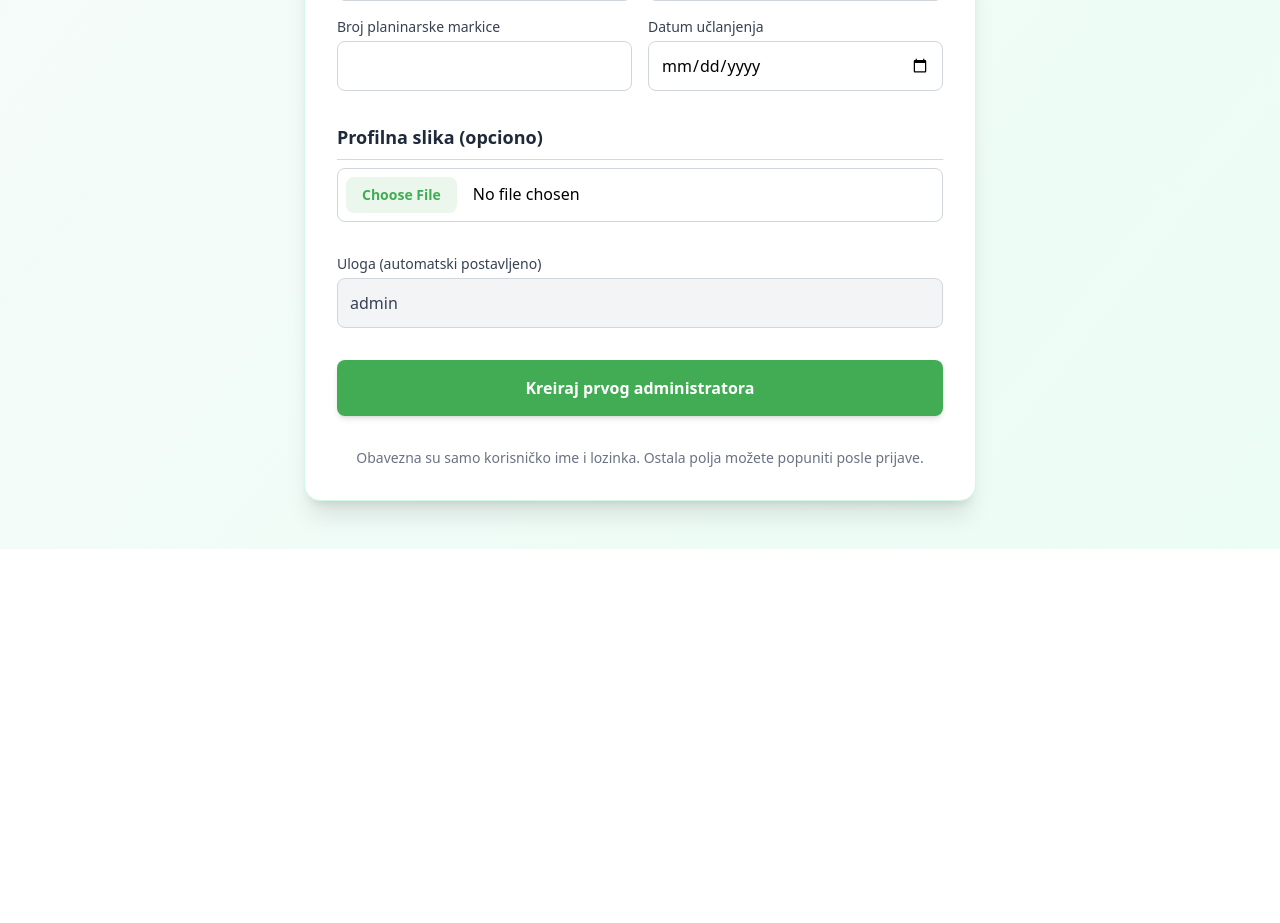
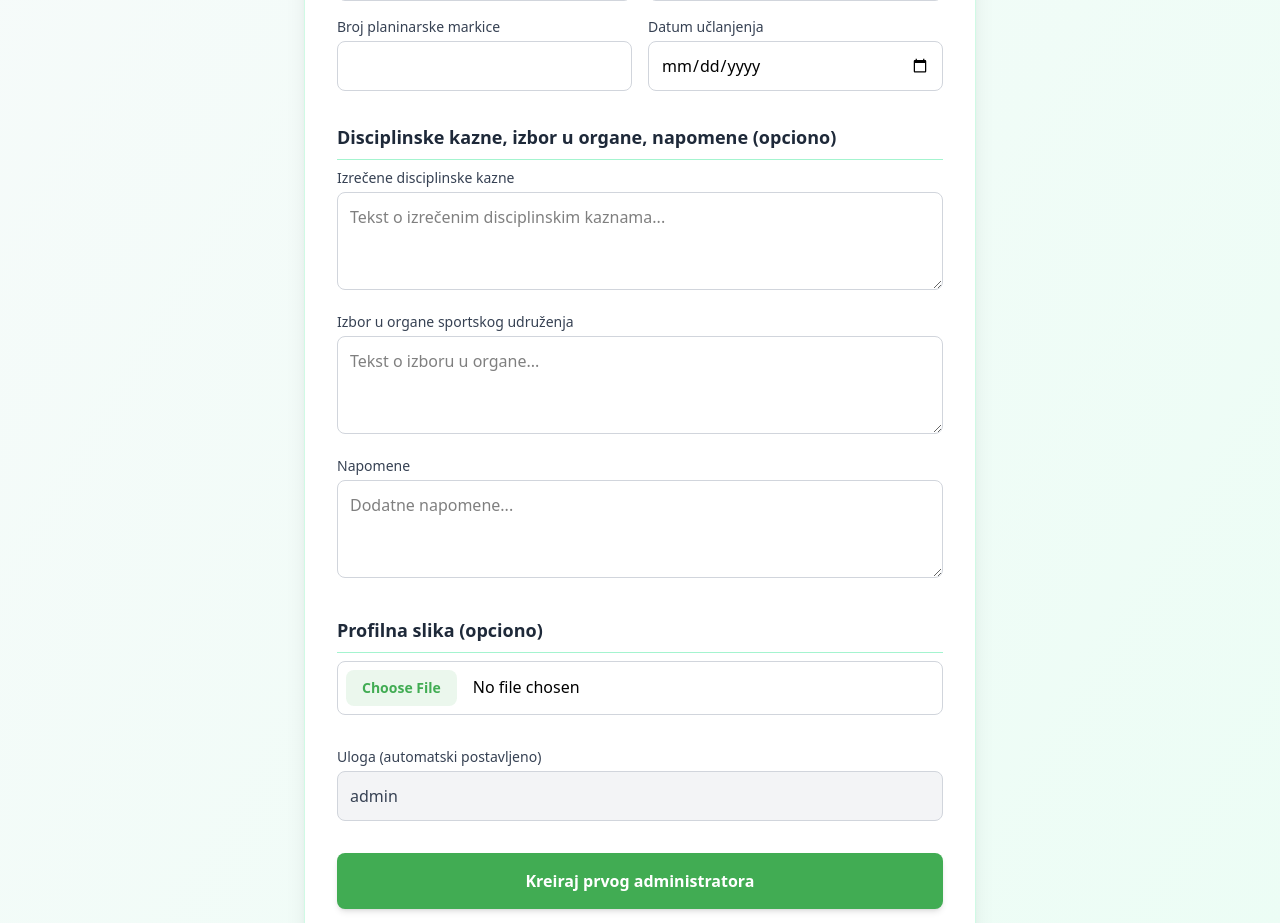
Before and after one commit to IrfanCatovic/Beleg, a React (Vite) app: page /adminregister in a window 1280 px wide. Shown: the part 1080-2003 px from the top of the page. Before the commit the page ends 1629 px from the top, so only its background shows below. Built offline with nearby package versions, Linux system fonts and the light colour scheme; no server answers.

Commit message:
Enhance RegisterAdmin component and backend models to include optional fields for disciplinary actions, organizational elections, and additional notes. Update form handling and validation to accommodate new inputs.

```diff
--- a/src/pages/RegisterAdmin.tsx
+++ b/src/pages/RegisterAdmin.tsx
@@ -18,6 +18,9 @@ const initialForm = {
   brojPlaninarskeLegitimacije: '',
   brojPlaninarskeMarkice: '',
   datumUclanjenja: '',
+  izreceneDisciplinskeKazne: '',
+  izborUOrganeSportskogUdruzenja: '',
+  napomene: '',
 }
 
 export default function RegisterAdmin() {
@@ -45,7 +48,7 @@ export default function RegisterAdmin() {
     checkSetup()
   }, [navigate])
 
-  const handleChange = (e: React.ChangeEvent<HTMLInputElement | HTMLSelectElement>) => {
+  const handleChange = (e: React.ChangeEvent<HTMLInputElement | HTMLSelectElement | HTMLTextAreaElement>) => {
     setForm({ ...form, [e.target.name]: e.target.value })
   }
 
@@ -82,6 +85,7 @@ export default function RegisterAdmin() {
         'fullName', 'imeRoditelja', 'pol', 'datumRodjenja', 'drzavljanstvo',
         'adresa', 'telefon', 'email', 'brojLicnogDokumenta',
         'brojPlaninarskeLegitimacije', 'brojPlaninarskeMarkice', 'datumUclanjenja',
+        'izreceneDisciplinskeKazne', 'izborUOrganeSportskogUdruzenja', 'napomene',
       ]
       optional.forEach((key) => {
         const val = form[key]?.trim()
@@ -305,6 +309,48 @@ export default function RegisterAdmin() {
             </div>
           </div>
 
+          {/* Disciplinske kazne, izbor u organe, napomene */}
+          <div className={sectionClass}>
+            <h3 className="text-lg font-semibold text-gray-800 border-b border-emerald-200 pb-2 mb-2">
+              Disciplinske kazne, izbor u organe, napomene (opciono)
+            </h3>
+            <div className="space-y-4">
+              <div>
+                <label className={labelClass}>Izrečene disciplinske kazne</label>
+                <textarea
+                  name="izreceneDisciplinskeKazne"
+                  value={form.izreceneDisciplinskeKazne}
+                  onChange={handleChange}
+                  rows={3}
+                  className={inputClass}
+                  placeholder="Tekst o izrečenim disciplinskim kaznama..."
+                />
+              </div>
+              <div>
+                <label className={labelClass}>Izbor u organe sportskog udruženja</label>
+                <textarea
+                  name="izborUOrganeSportskogUdruzenja"
+                  value={form.izborUOrganeSportskogUdruzenja}
+                  onChange={handleChange}
+                  rows={3}
+                  className={inputClass}
+                  placeholder="Tekst o izboru u organe..."
+                />
+              </div>
+              <div>
+                <label className={labelClass}>Napomene</label>
+                <textarea
+                  name="napomene"
+                  value={form.napomene}
+                  onChange={handleChange}
+                  rows={3}
+                  className={inputClass}
+                  placeholder="Dodatne napomene..."
+                />
+              </div>
+            </div>
+          </div>
+
           {/* Avatar */}
           <div className={sectionClass}>
             <h3 className="text-lg font-semibold text-gray-800 border-b border-emerald-200 pb-2 mb-2">
```
Also changed, not shown: 2 other files (tests, documents, lock files or other folders).
